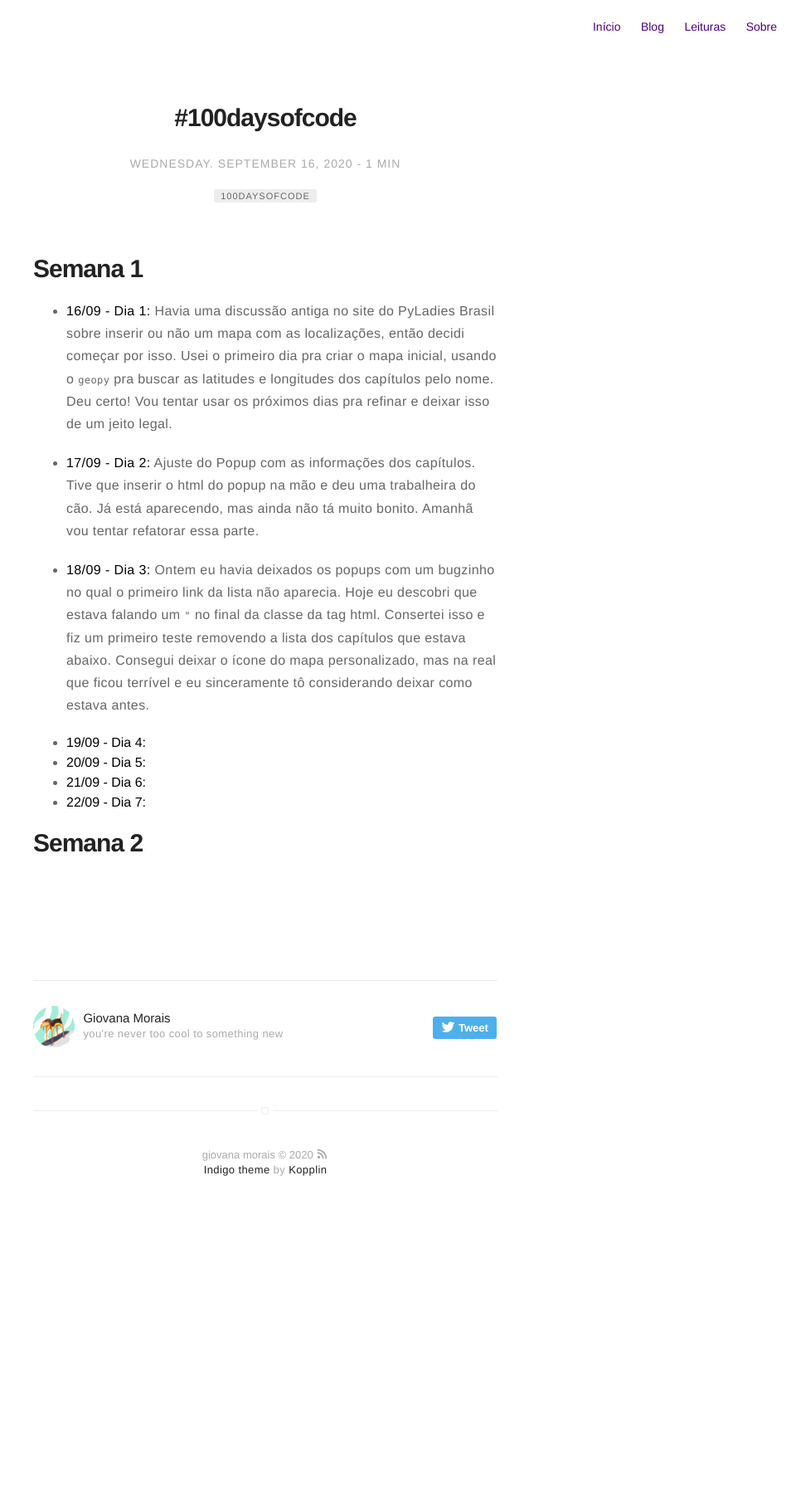
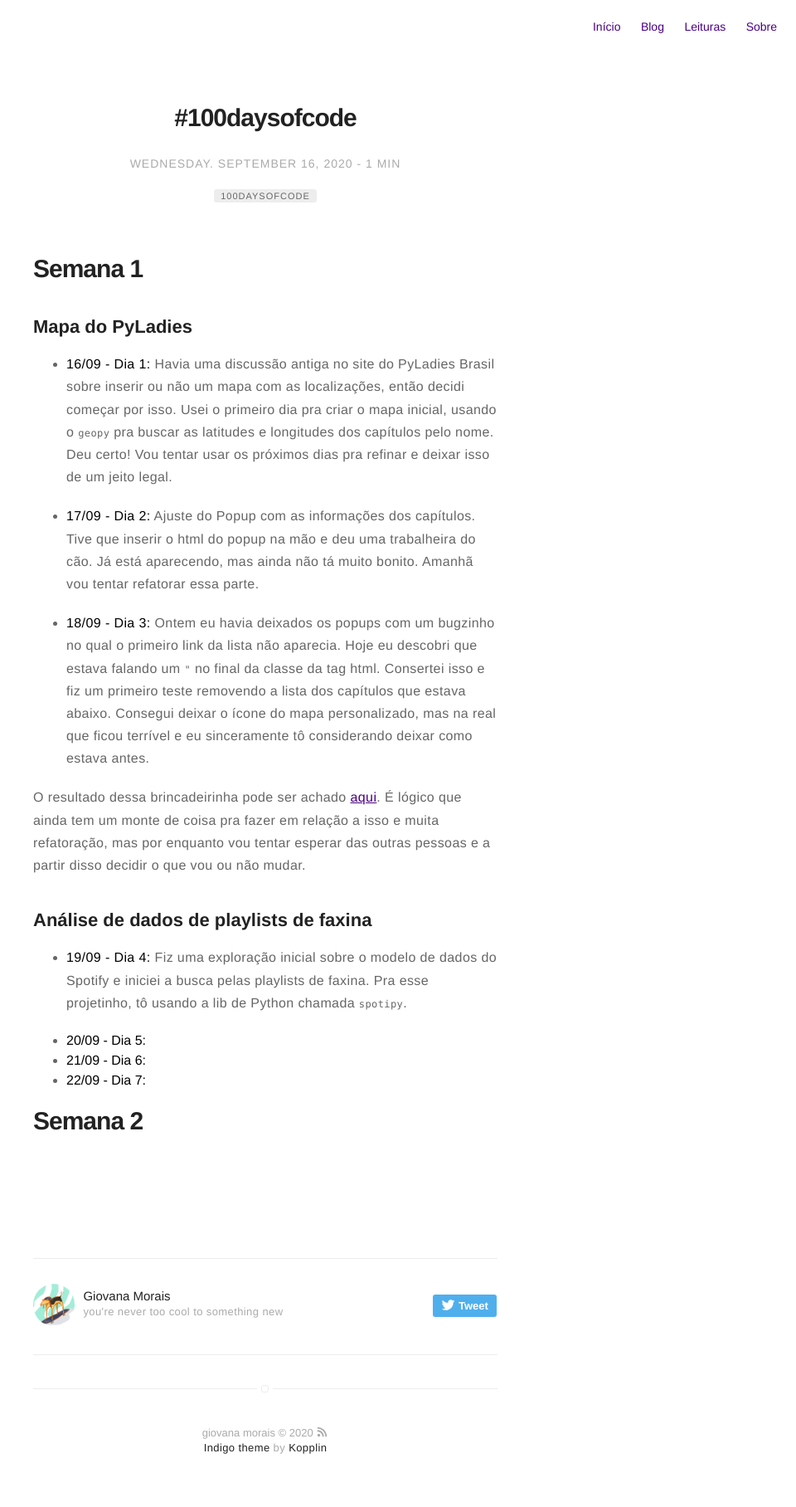
Before and after one commit to giovana-morais/giovana-morais.github.io, a Jekyll site: the page built from _posts/2020-09-16-100_days_of_code.md, in a window 1280 px wide. Shown: the whole page at 83% size, without its empty margins (320-1280 px from the left). Built offline with Jekyll 4.4.1, drawn with Linux system fonts in a browser that asks for light colours; before the commit the page ends 1481 px from its top, so only the background shows below that.

Commit message:
adiciona 19/09

```diff
--- a/_posts/2020-09-16-100_days_of_code.md
+++ b/_posts/2020-09-16-100_days_of_code.md
@@ -10,6 +10,8 @@ category: blog
 ---
 
 # Semana 1
+
+## Mapa do PyLadies
 * **16/09 - Dia 1:** Havia uma discussão antiga no site do PyLadies Brasil
 sobre inserir ou não um mapa com as localizações, então decidi começar por
 isso. Usei o primeiro dia pra criar o mapa inicial, usando o `geopy` pra
@@ -27,7 +29,16 @@ a lista dos capítulos que estava abaixo. Consegui deixar o ícone do mapa perso
 mas na real que ficou terrível e eu sinceramente tô considerando deixar como estava
 antes.
 
-* **19/09 - Dia 4:**
+O resultado dessa brincadeirinha pode ser achado [aqui](https://github.com/pyladies-brazil/br-pyladies-pelican/pull/382).
+É lógico que ainda tem um monte de coisa pra fazer em relação a isso e muita
+refatoração, mas por enquanto vou tentar esperar das outras pessoas e a partir disso
+decidir o que vou ou não mudar.
+
+## Análise de dados de playlists de faxina
+* **19/09 - Dia 4:** Fiz uma exploração inicial sobre o modelo de dados do Spotify e
+  iniciei a busca pelas playlists de faxina. Pra esse projetinho, tô usando a lib
+  de Python chamada `spotipy`.
+
 * **20/09 - Dia 5:**
 * **21/09 - Dia 6:**
 * **22/09 - Dia 7:**
```
